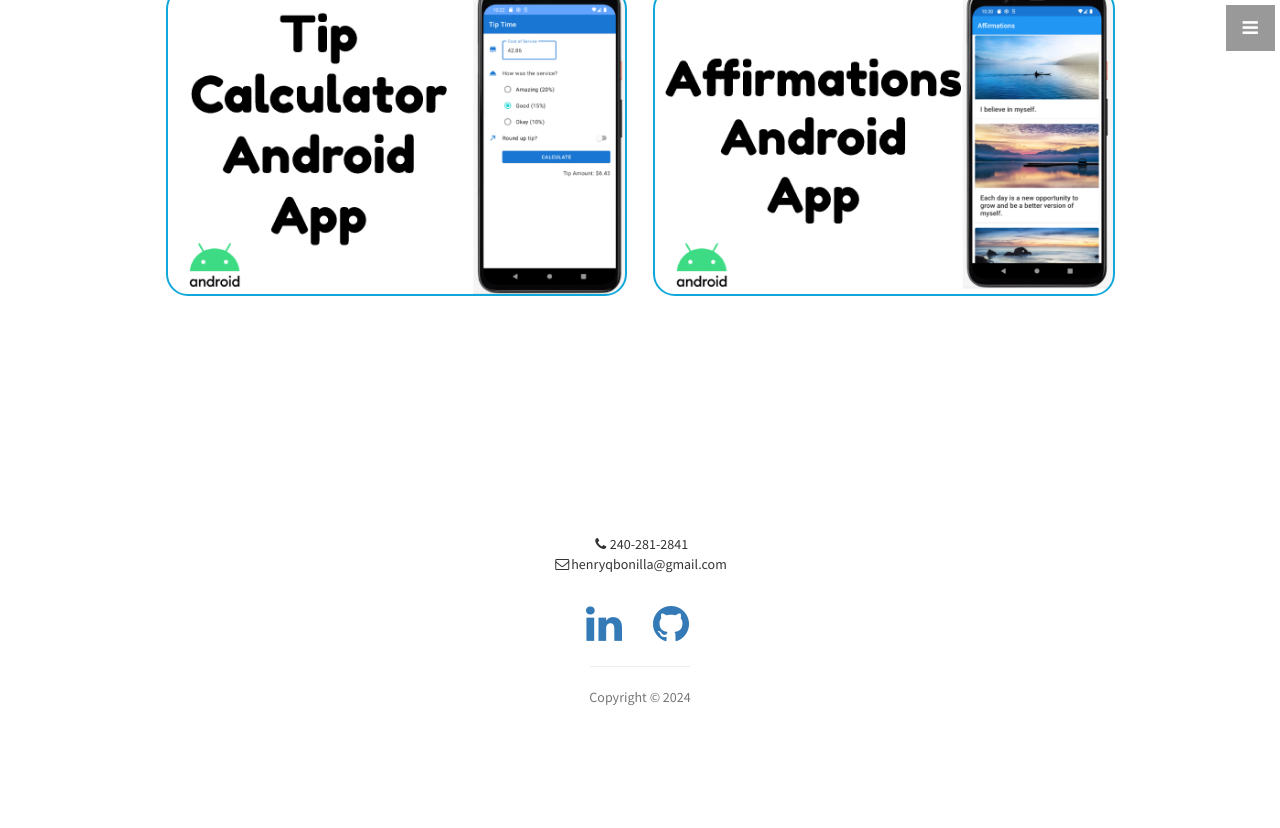
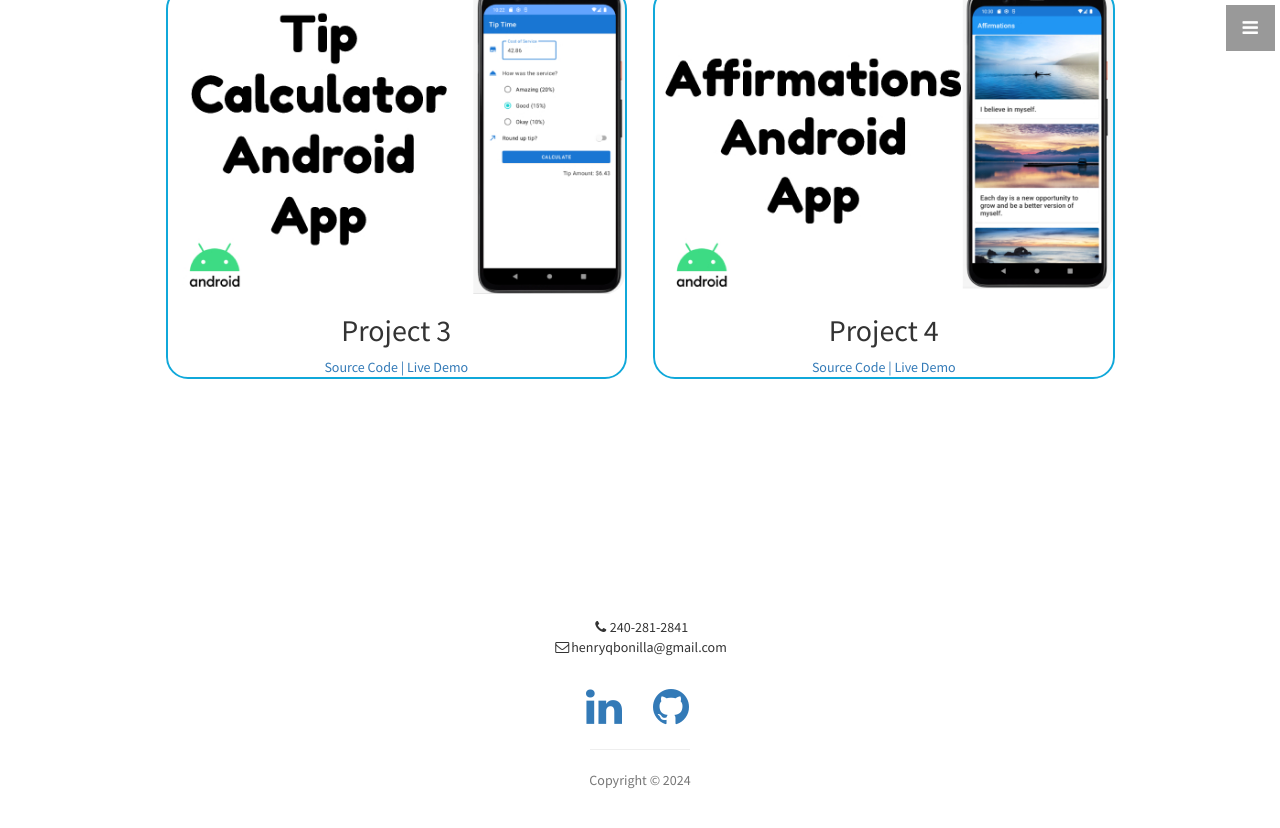
Before and after one commit to henryqbonilla/henryqbonilla.github.io, a Jekyll site: the page built from index.html, in a window 1280 px wide and 900 px high, scrolled down 2174 px. Shown: the top 828 px of the window. Built offline with Jekyll 4.4.1, drawn with Linux system fonts in a browser that asks for light colours.

Commit message:
Update portfolio.html

```diff
--- a/_includes/portfolio.html
+++ b/_includes/portfolio.html
@@ -7,7 +7,7 @@
         <div class="row">
           <div class="col-md-6">
             <div class="portfolio-item">
-              <a href="https://henryqbonilla.pythonanywhere.com/" target="_blank" rel="noopener noreferrer">
+              <a href="https://github.com/henryqbonilla/tideman" target="_blank" rel="noopener noreferrer">
                 <img class="img-portfolio img-responsive" src="img/portfolio-1.jpg">
               </a>
               <h2>Project 1</h2>
@@ -38,12 +38,26 @@
               <a href="https://github.com/henryqbonilla/TipCalculatorApp-">
                 <img class="img-portfolio img-responsive" src="img/portfolio-3.jpg">
               </a>
+              <h2>Project 3</h2>
+              <a href="https://github.com/henryqbonilla" target="_blank" rel="noopener noreferrer">
+                Source Code |
+              </a>
+              <a href="https://github.com/henryqbonilla" target="_blank" rel="noopener noreferrer">
+                Live Demo
+              </a>
             </div>
           </div>
           <div class="col-md-6">
             <div class="portfolio-item">
               <a href="https://github.com/henryqbonilla/AffirmationsApp">
                 <img class="img-portfolio img-responsive" src="img/portfolio-4.jpg">
+              </a>
+              <h2>Project 4</h2>
+              <a href="https://github.com/henryqbonilla" target="_blank" rel="noopener noreferrer">
+                Source Code |
+              </a>
+              <a href="https://github.com/henryqbonilla" target="_blank" rel="noopener noreferrer">
+                Live Demo
               </a>
             </div>
           </div>
```
